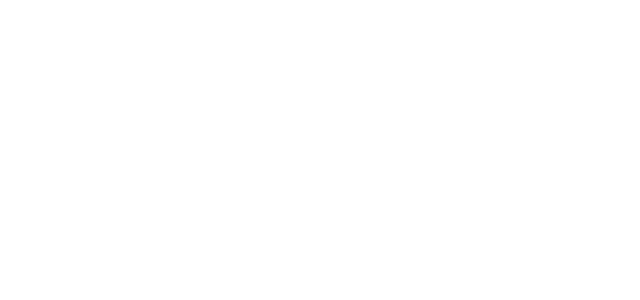
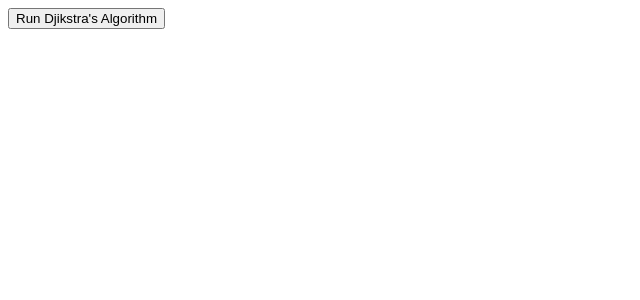
Before and after one commit to james-seymour/pathfinding-visualiser, a React (Create React App) app: page / in a window 1280 px wide. Shown: the top 300 px of the page, without its empty margins (0-640 px from the left). Built offline with nearby package versions, Linux system fonts and the light colour scheme.

Commit message:
Made the UI a child of the Visualiser This is so button clicks from the UI can be sent to the visualiser

```diff
--- a/src/App.js
+++ b/src/App.js
@@ -1,14 +1,27 @@
-import React from "react"
+import React, { useState } from "react"
 import Visualiser from "./visualiser/Visualiser.js"
 import UserInterface from "./user_interface/UserInterface.js"
 
+function setup_button_handlers() {
+  // Use this function for all UI buttons maybe
+
+}
+
+
+
+
 function App() {
+  // const [djikstraClicked, setDjikstraClicked] = React.useState(false)
+  // function handleDjikstraClicked (e) {
+  //   setDjikstraClicked(!djikstraClicked)
+  // }
+
+
   // In order to return more than one HTML element at once, wrap in an empty element:
   return (
-    <>
-      <UserInterface />
-      <Visualiser />
-    </>
+      <div className="main">
+        <Visualiser />
+      </div>
   )
 }
 
--- a/src/user_interface/UserInterface.js
+++ b/src/user_interface/UserInterface.js
@@ -1,7 +1,15 @@
-import React from 'react'
+import React, { useState } from 'react'
+import Visualiser from "../visualiser/Visualiser.js"
 
-export default function UserInterface() {
+export default function UserInterface(props) {
+
     return (
-        null
+        <div className="userinterface">
+            <button id="djikstra"
+            onClick={props.clicked}>
+                Run Djikstra's Algorithm
+            </button>
+        </div>
+
     )
 }
--- a/src/visualiser/Visualiser.js
+++ b/src/visualiser/Visualiser.js
@@ -1,13 +1,22 @@
-import React from 'react'
+import React, { useState } from 'react'
 import * as Constants from "../constants.js"
+import UserInterface from '../user_interface/UserInterface.js'
 import Node from "./Node.js"
 
 // Any {} tells the compiler this is JS specific code
 
-const Visualiser = () => {
+const Visualiser = (props) => {
+
+    const [clicked, setClicked] = React.useState(false)
+    function handleClick(e) {
+        setClicked(!clicked)
+        console.log(clicked)
+    }
+
     return (
         <div className="grid">
             {createInitialGrid()}
+            <UserInterface clicked={handleClick}/>
         </div>
 
     )
```
